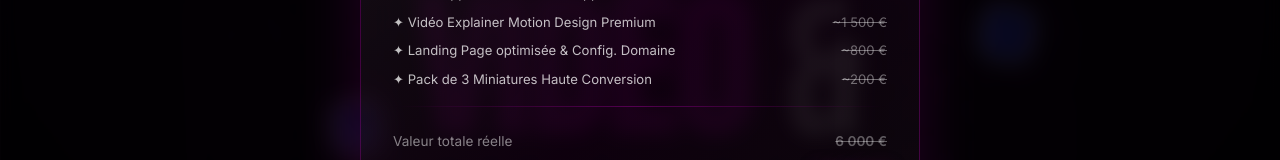
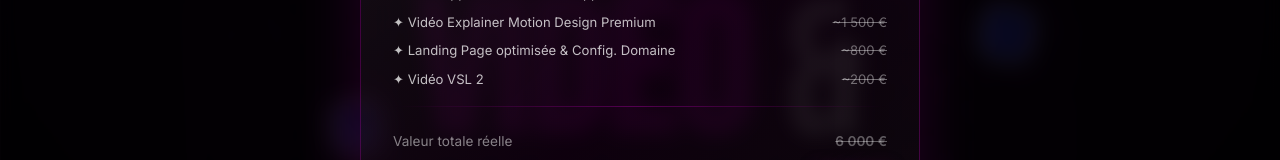
Before and after one commit to sramadane2-ux/monteur, a React (Vite) app: page / in a window 1280 px wide. Both pictures are taken after a click on the button "✦ MON OFFRE". Shown: the part 322-482 px from the top of the page. Built offline with nearby package versions, Linux system fonts and the light colour scheme.

Commit message:
content: replace miniatures with Video VSL 2 in offer

```diff
--- a/src/App.jsx
+++ b/src/App.jsx
@@ -28,7 +28,7 @@ const OfferModal = ({ onClose }) => (
           <span className="offer-item-price">~800 €</span>
         </li>
         <li>
-          <span className="offer-item-name">✦ Pack de 3 Miniatures Haute Conversion</span>
+          <span className="offer-item-name">✦ Vidéo VSL 2</span>
           <span className="offer-item-price">~200 €</span>
         </li>
       </ul>
```
